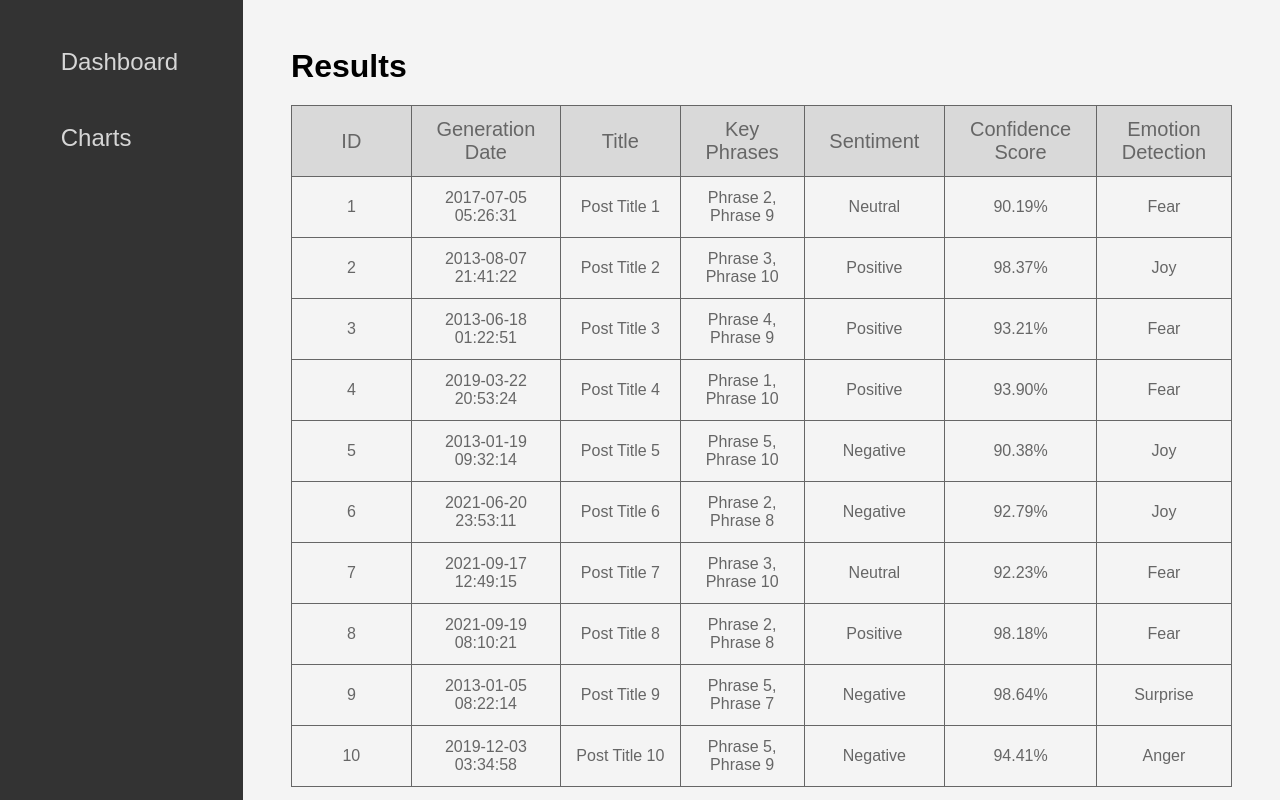
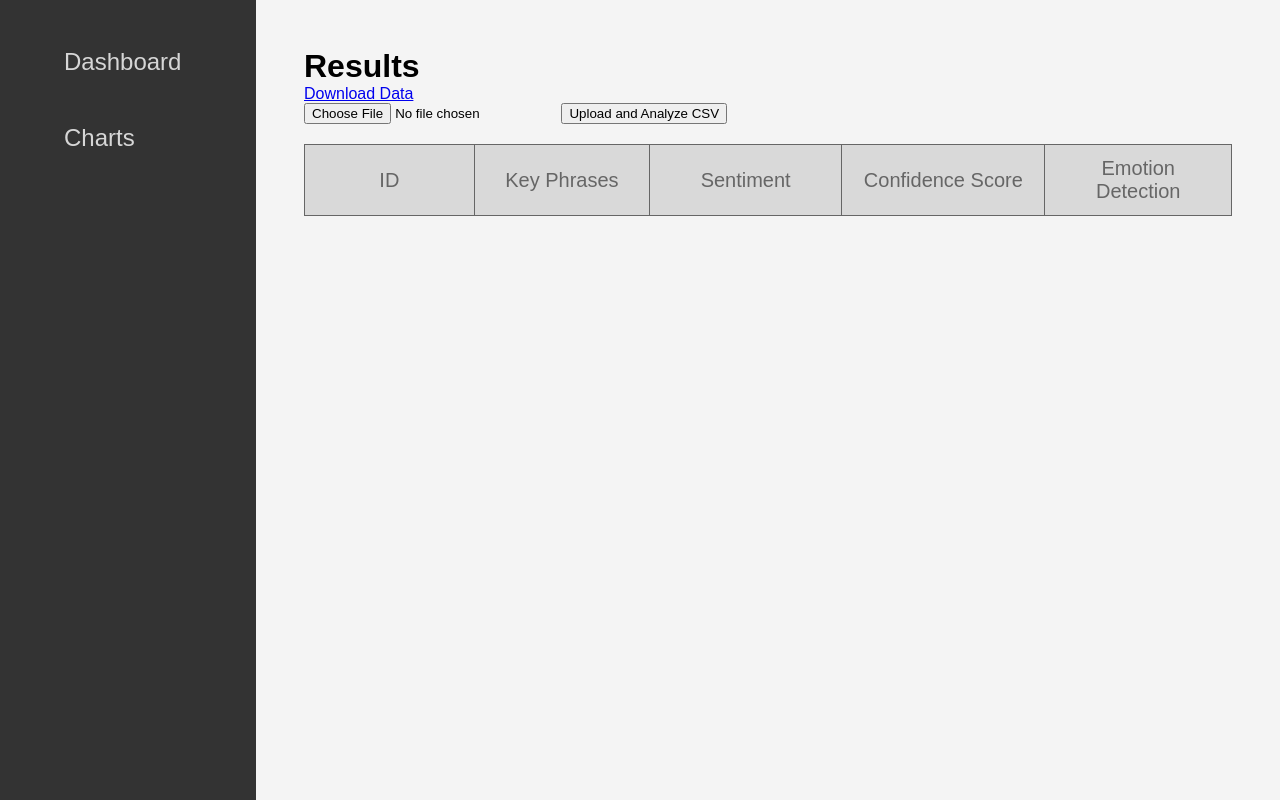
Before and after one commit to rlee46/ISSP-PlaceSpeak-AI, a Django app: page / in a window 1280 px wide. Shown: the part 80-880 px from the top of the page. Run offline with Django 3.2, Linux system fonts and the light colour scheme; lists and menus that the app fills with data are empty.

Commit message:
added gpt3.5 turbo api and download button

````diff
--- a/placespeakISSP/csvimport/templates/report.html
+++ b/placespeakISSP/csvimport/templates/report.html
@@ -1,21 +1,21 @@
 <!-- form_results.html -->
 <!DOCTYPE html>
 <html lang="en">
-
   <head>
-    <meta charset="UTF-8">
+    <meta charset="UTF-8" />
     <title>AI Report</title>
-
-    <link rel="stylesheet" href="/static/styles.css">
+    <link rel="stylesheet" href="/static/styles.css" />
     <!-- Add CSS styles here -->
   </head>
 
   <body>
     <header>
       <div id="logo-container">
-            <p id="logo"><span style="color: #CEDD4D;">Place</span><span style="color: #20A4BA;">Speak</span></p>
+        <p id="logo">
+          <span style="color: #cedd4d">Place</span
+          ><span style="color: #20a4ba">Speak</span>
+        </p>
       </div>
-
     </header>
     <div id="flex-container">
       <nav>
@@ -26,13 +26,23 @@
       </nav>
       <main id="result-container">
         <h1>Results</h1>
+        <a href="{% url 'download_data' %}" class="btn btn-primary"
+          >Download Data</a
+        >
+        <form
+          action="{% url 'send_csv_to_api' %}"
+          method="post"
+          enctype="multipart/form-data"
+        >
+          {% csrf_token %}
+          <input type="file" name="text_file" required />
+          <button type="submit">Upload and Analyze CSV</button>
+        </form>
         <table>
           <!-- Table headers -->
           <thead>
             <tr>
               <th>ID</th>
-                        <th>Generation Date</th>
-                        <th>Title</th>
               <th>Key Phrases</th>
               <th>Sentiment</th>
               <th>Confidence Score</th>
@@ -41,24 +51,20 @@
           </thead>
           <tbody>
             <!-- Dynamically create table rows for each entry -->
-                    {% for entry in entries %}
+            {% if entries %} {% for entry in entries %}
             <tr>
-                        <td>{{ entry.id }}</td>
-                        <td>{{ entry.generation_date }}</td>
-                        <td>{{ entry.title }}</td>
-                        <td>{{ entry.key_phrases }}</td>
-                        <td>{{ entry.sentiment }}</td>
-                        <td>{{ entry.confidence_score }}</td>
-                        <td>{{ entry.emotion_detection }}</td>
+              <td>{{ entry.ID }}</td>
+              <td>{{ entry.KeyPhrases }}</td>
+              <td>{{ entry.Sentiment }}</td>
+              <td>{{ entry.ConfidenceScore }}</td>
+              <td>{{ entry.ReactionEmotion }}</td>
             </tr>
-                    {% endfor %}
+            {% endfor %} {% else %}
+            <!-- You can place a message here or leave it empty if you only want to show the header -->
+            {% endif %}
           </tbody>
         </table>
       </main>
-
     </div>
-
-
   </body>
-
 </html>
--- a/placespeakISSP/csvimport/urls.py
+++ b/placespeakISSP/csvimport/urls.py
@@ -2,5 +2,7 @@
 from . import views
 
 urlpatterns = [
-    url(r'^', views.home, name="home")
+    url(r'^$', views.home, name="home"),
+    url(r'^download-data/$', views.download_data, name='download_data'),
+    url(r'^send-csv-to-api/$', views.send_csv_to_api, name='send_csv_to_api'),
 ]
--- a/placespeakISSP/csvimport/views.py
+++ b/placespeakISSP/csvimport/views.py
@@ -1,45 +1,129 @@
 # -*- coding: utf-8 -*-
 from __future__ import unicode_literals
 
-from django.shortcuts import render
+from django.shortcuts import render,redirect
+from django.http import HttpResponse, JsonResponse
+from django.views.decorators.csrf import csrf_exempt
 import random
 from random import choice, randint
 from datetime import datetime,timedelta
+import requests
+import csv
+import re
+import json
 
-def random_date(start, end):
-    """
-    This function will return a random datetime between two datetime
-    objects.
-    """
-    delta = end - start
-    int_delta = (delta.days * 24 * 60 * 60) + delta.seconds
-    random_second = random.randrange(int_delta)
-    return start + timedelta(seconds=random_second)
+def remove_non_printable_chars(text):
+    # Define the pattern to match only printable characters
+    printable_pattern = re.compile(r'[^\x20-\x7E]')
+    # Substitute non-printable characters with an empty string
+    clean_text = re.sub(printable_pattern, '', text)
+    return clean_text
 
-def generate_example_report():
+@csrf_exempt  # Temporarily disable CSRF for this view to simplify the example
+def send_csv_to_api(request):
+    standard_query = """"Generate the result in csv format without any explaination. For each response,
+                    column 1:Report id
+                    column 2:Give me key words
+                    column 3:Generate a sentimental analysis of the response from positive, neutral, or negative
+                    column 4:Generate a confidence score in a percentage
+                    column 5:Determine the reaction/emotion
+                    Format the data as "ID, Key Words, Sentiment, Confidence Score, Reaction/Emotion
+                    """
+    if request.method == 'POST' and 'text_file' in request.FILES:
+        text_file = request.FILES['text_file']
+        text_data = remove_non_printable_chars(text_file.read().decode('utf-8-sig'))
+        #print("Size of csv_data in characters:", len(text_file))
+        # Combine CSV data with the standard query
+        combined_data = "{}\n{}".format(standard_query, text_data)
 
-    sentiments = ['Positive', 'Negative', 'Neutral']
-    emotions = ['Joy', 'Anger', 'Surprise', 'Sadness', 'Fear']
-    start_date = datetime(2012, 1, 1)
-    end_date = datetime.now()
+        # Prepare data to send to the OpenAI API
+        api_url = "https://api.openai.com/v1/chat/completions"
+        headers = {
+            "Authorization": "Bearer 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",  # Replace with your actual API key
+            "Content-Type": "application/json",
+        }
+        data = {
+            "model": "gpt-3.5-turbo",
+            "messages": [
+                {"role": "system", "content": "You are a helpful assistant."},
+                {"role": "user", "content": combined_data}
+            ],
+            "max_tokens": 4096,
+        }
 
-    # Generate dummy data
-    data = []
-    for i in range(1, 11):  # Let's generate 10 entries for example
-        entry = {
-            'id': i,
-            'generation_date': random_date(start_date, end_date).strftime("%Y-%m-%d %H:%M:%S"),
-            'title': "Post Title {}".format(i),
-            'key_phrases': "Phrase {}, Phrase {}".format(random.randint(1, 5), random.randint(6, 10)),
-            'sentiment': random.choice(sentiments),
-            'confidence_score': "{}.{}%".format(random.randint(90, 99), random.randint(10, 99)),
-            'emotion_detection': random.choice(emotions),
-        }
-        data.append(entry)
-    return data
+        # Send the request to the OpenAI API
+        response = requests.post(api_url, headers=headers, json=data)
+        if response.status_code == 200:
+            response_data = response.json()
+
+            result = response_data.get("choices")[0].get("message").get("content")
+
+            #print(result)
+            # Parse the JSON string
+            # result = json_str
+            entries = []
+            for line in result.strip().split("\n"):
+                parts = line.split(',')
+                # Create a dictionary for each line and append to entries
+                entry = {
+                    'ID': parts[0].strip(),
+                    'KeyPhrases': parts[1].strip(),
+                    'Sentiment': parts[2].strip(),
+                    'ConfidenceScore': parts[3].strip(),
+                    'ReactionEmotion': parts[4].strip(),
+                }
+                entries.append(entry)
+            print(entries)
+            request.session['api_response'] = entries
+            return redirect('home')
+        else:
+            return JsonResponse({'error': response.text}, status=response.status_code)
+
+    return JsonResponse({'error': 'Invalid request'}, status=400)
+
+    #return JsonResponse({'error': 'Invalid request'}, status=400)
+    #     if response.status_code == 200:
+    #         response_data = response.json()
+
+    #         result = response_data.get("choices")[0].get("message").get("content")
+    #         start = result.find('```json') + 7  # Adjust to find the start of the JSON
+    #         end = result.rfind('```')  # Find the end of the JSON
+    #         json_str = result[start:end]
+
+    #         # Parse the JSON string
+    #         result = json.loads(json_str)
+    #         # Return the result as a JSON response
+    #         return JsonResponse({'result': result})
+    #     else:
+    #         return JsonResponse({'error': response.text}, status=response.status_code)
+
+    # return JsonResponse({'error': 'Invalid request'}, status=400)
 
 
+def download_data(request):
+    # Create the HttpResponse object with the appropriate CSV header.
+    print("Download data view was called")
+    response = HttpResponse(content_type='text/csv  ; charset=utf-8')
+    response['Content-Disposition'] = 'attachment; filename="sentiment_analysis_data_{}.csv"'.format(datetime.now().strftime("%Y%m%d_%H%M%S"))
+   # response['Content-Disposition'] = 'attachment; filename="sentiment_analysis_data.csv"'
+    writer = csv.writer(response)
+    writer.writerow(['ID','Key Phrases', 'Sentiment', 'Confidence Score', 'Emotion Detection'])
+
+    entries = json.load(request.session.get('api_response',None))
+    for entry in entries:
+        writer.writerow([entry['id'], entry['key_phrases'], entry['sentiment'], entry['confidence_score'], entry['emotion_detection']])
+
+    return response
+
 def home(request):
-    entries = generate_example_report()
-
+    # Fetch actual data from the API or other sources here
+    api_response = request.session.get('api_response', None)
+    # print(api_response)
+    if api_response:
+        entries = api_response
+        # Convert the string response to JSON
+        del request.session['api_response']
+    else:
+        entries = None
+    request.session.clear()
     return render(request, 'report.html', {'entries': entries})
````
Also changed, not shown: placespeakISSP/csvimport/models.py (+5 -82 lines), placespeakISSP/db.sqlite3, 3 other files. Lines whose indentation alone changed are shown as unchanged.
